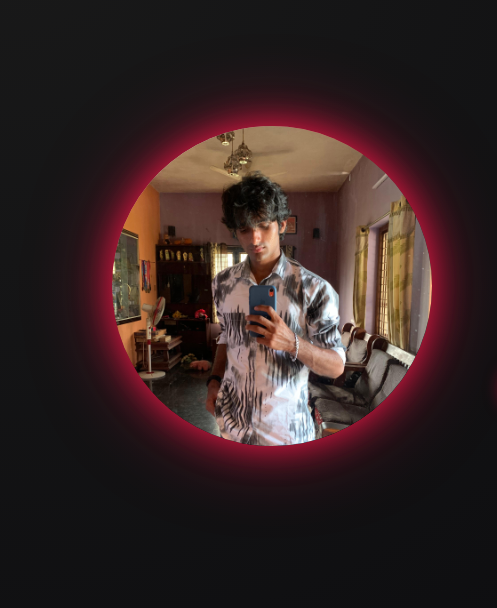
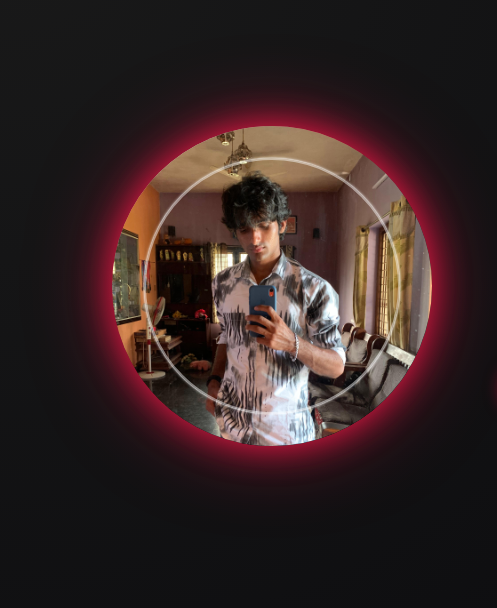
Before and after one commit to ayush2810-svg/Portfolio, a plain HTML site: page index.html in a window 1280 px wide. Shown: the part 126-734 px from the top of the page, 0-497 px from the left. Drawn offline with Linux system fonts and the light colour scheme.

Commit message:
new commit

```diff
--- a/style.css
+++ b/style.css
@@ -179,13 +179,20 @@ body {
   z-index: 1;
 }
 
+/* OUTER RING ABOVE THE IMAGE */
 .glow-circle::after {
   content: "";
   position: absolute;
-  inset: 12%;
+  inset: 10%;
   border-radius: 50%;
-  border: 1px solid rgba(249, 250, 251, 0.2);
+  border: 2px solid rgba(255, 255, 255, 0.45); /* neon ring */
+  box-shadow:
+    0 0 1px rgb(255, 255, 255),
+    0 0 3px rgb(255, 255, 255);
+  z-index: 6; /* 🔥 puts the ring ABOVE your image */
+  pointer-events: none;
 }
+
 
 /* IMAGE INSIDE CIRCLE */
 .glow-circle img {
@@ -195,11 +202,12 @@ body {
   transform: translateX(-50%);
   width: 105%;
   height: auto;
-  z-index: 2;  /* make image above the inner glow layer */
+  z-index: 5; /* BELOW the circular ring */
+  object-fit: cover;
 
   filter:
-    drop-shadow(0 0 5px rgba(255, 24, 74, 0.25))
-    drop-shadow(0 0 12px rgba(255, 24, 74, 0.18));
+    drop-shadow(0 0 5px rgba(255, 24, 74, 0.20))
+    drop-shadow(0 0 10px rgba(255, 24, 74, 0.15));
 }
 
 
```
